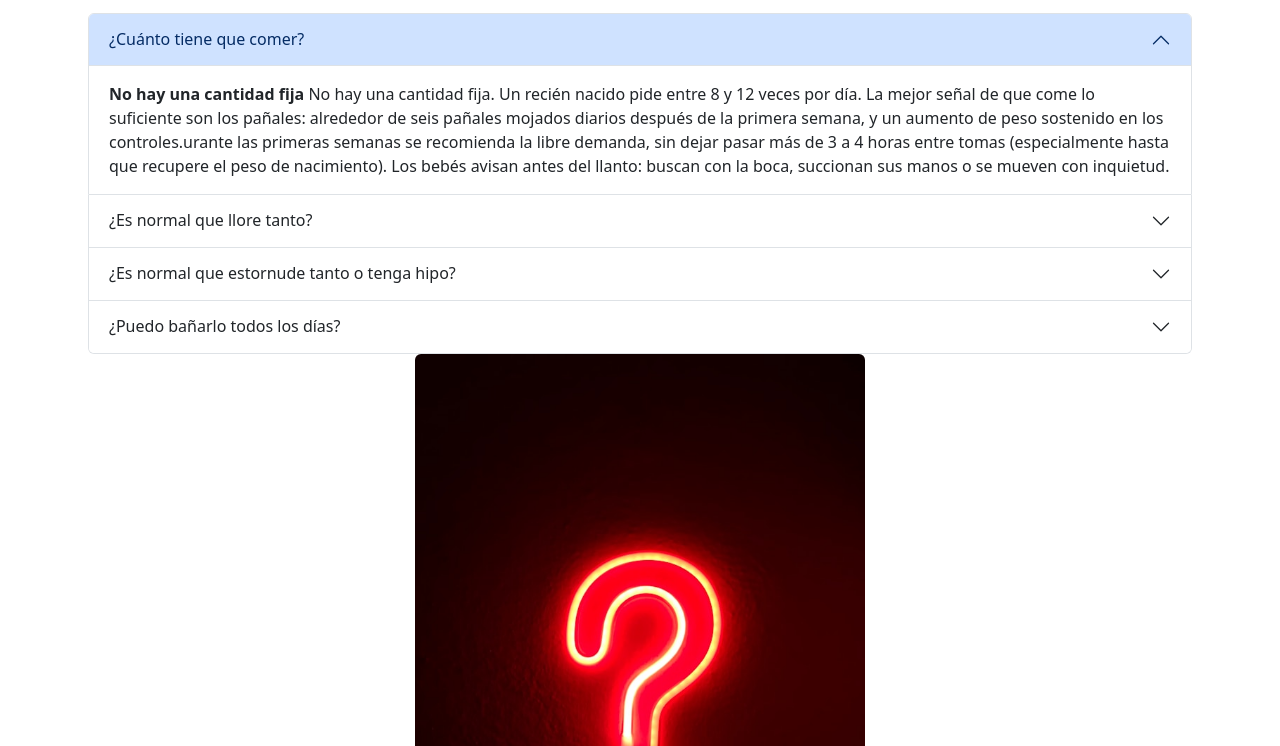
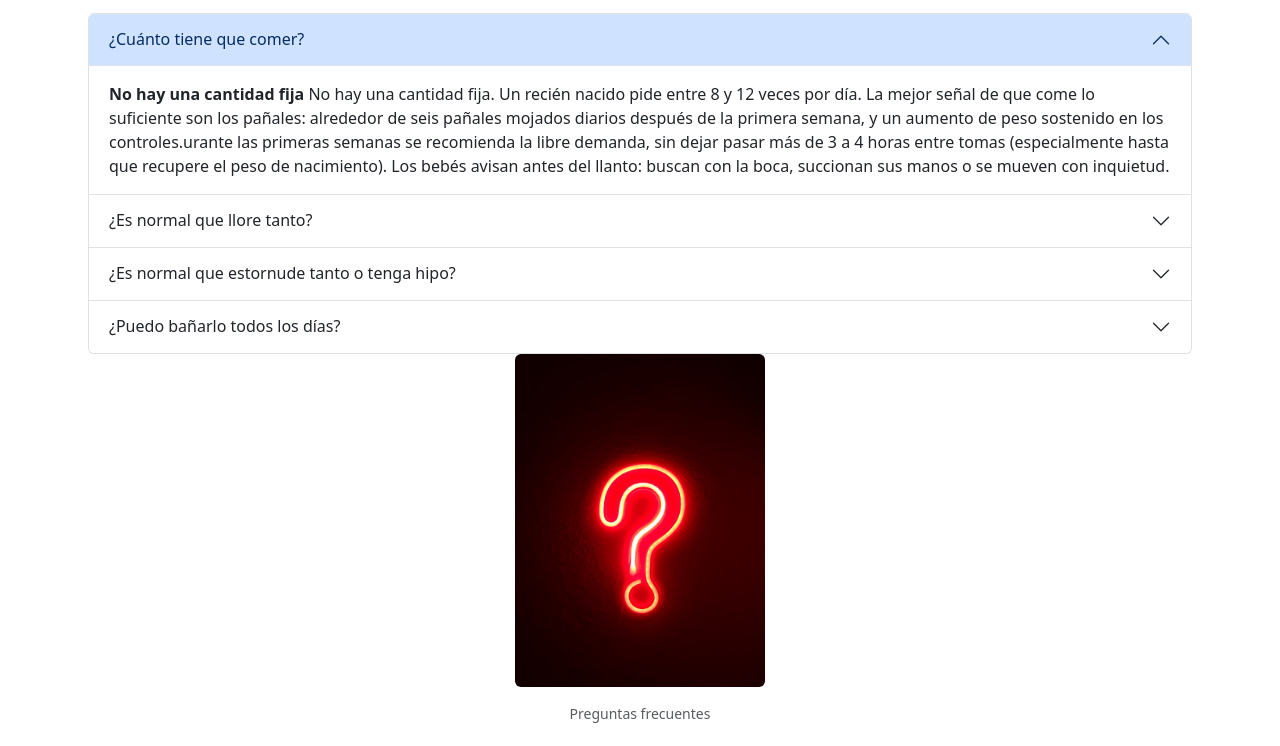
Before and after one commit to diegoastein/bienvenidosrn, a plain HTML site: page pages/preguntas-frecuentes.html in a window 1280 px wide. Shown: the part 206-952 px from the top of the page. Drawn offline with nearby package versions, Linux system fonts and the light colour scheme; a web font is replaced by a local one.

Commit message:
cambio tamaño imagen

```diff
--- a/pages/preguntas-frecuentes.html
+++ b/pages/preguntas-frecuentes.html
@@ -155,12 +155,13 @@
 
 
                 <section>
-    <figure class="text-center mx-auto" style="max-width: 450px;">
-        <img src="../assets/preguntas-frecuentes.jpg" class="img-fluid rounded" alt="figura de preguntas frecuentes">
-        <figcaption class="figure-caption mt-2">Preguntas frecuentes</figcaption>
-    </figure>
+                    <figure class="text-center mx-auto" style="max-width: 250px;">
+                        <img src="../assets/preguntas-frecuentes.jpg" class="img-fluid rounded"
+                            alt="figura de preguntas frecuentes">
+                        <figcaption class="figure-caption mt-2">Preguntas frecuentes</figcaption>
+                    </figure>
 
-        </section>
+                </section>
     </main>
 
     <footer>
```
